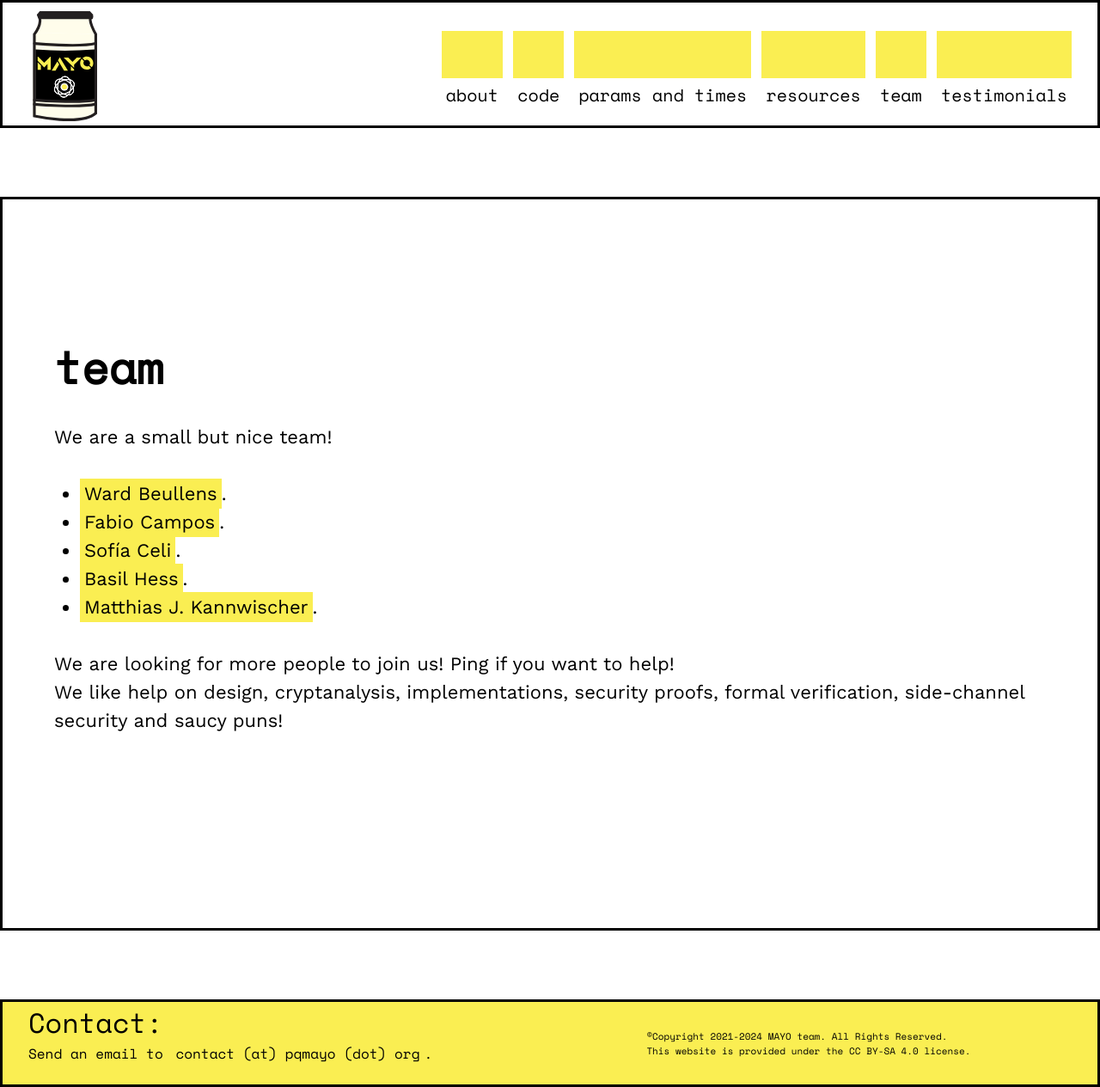
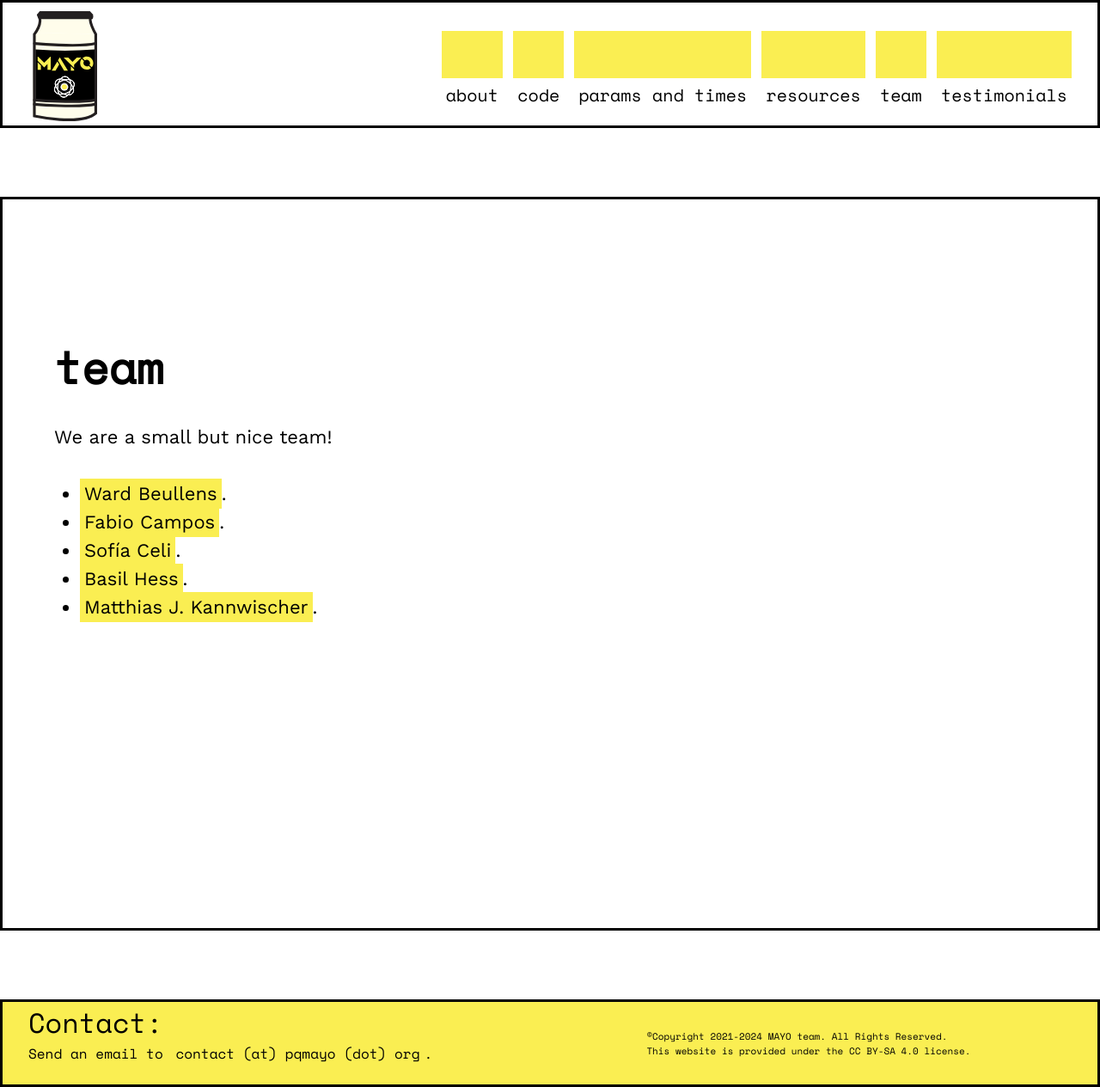
Before and after one commit to PQCMayo/MAYO-website, a Jekyll site: the page built from team.html, in a window 1280 px wide. Shown: the whole page at 86% size. Built offline with Jekyll 4.4.1, drawn with Linux system fonts in a browser that asks for light colours.

Commit message:
Update team.html

```diff
--- a/team.html
+++ b/team.html
@@ -16,7 +16,4 @@ tags: menu
     <li><a href="https://kannwischer.eu/" target="_blank">Matthias J. Kannwischer</a>.</li>
   </ul>
   <br>
-  <p>We are looking for more people to join us! Ping if you want to help!</p>
-  <p>We like help on design, cryptanalysis, implementations, security proofs, formal verification, side-channel security and saucy puns!</p>
-  <br>
 </div>
```
